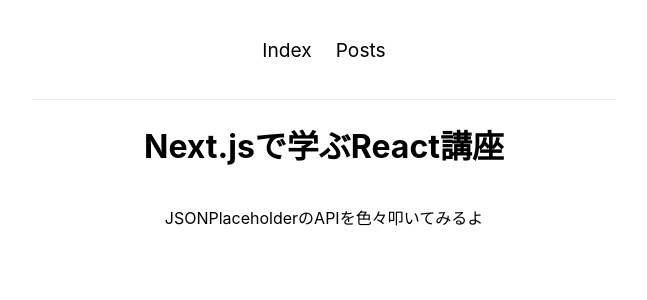
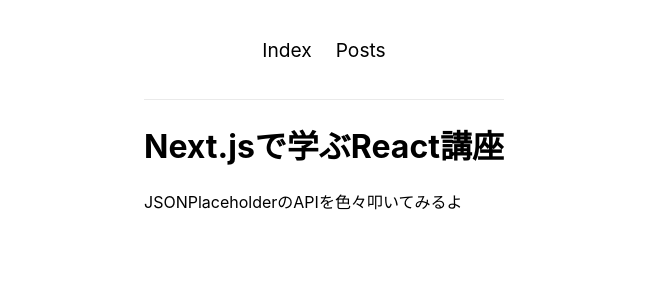
Before and after one commit to yamashin01/my-app3, a Next.js app: page / in a window 1280 px wide. Shown: the top 300 px of the page, without its empty margins (316-963 px from the left). Built offline with nearby package versions, Linux system fonts and the light colour scheme.

Commit message:
🎨 Layoutをコンポーネントを使ってまとめた

```diff
--- /dev/null
+++ b/src/components/Layout/Index.jsx
@@ -0,0 +1,9 @@
+import classes from 'src/components/Layout/Layout.module.css'
+
+export const Layout = (props) => {
+    return (
+        <div className={classes.container}>
+            {props.children}
+        </div>
+    )
+}
--- a/src/pages/_app.jsx
+++ b/src/pages/_app.jsx
@@ -1,5 +1,6 @@
 import '../styles/globals.css'
 import Head from 'next/dist/shared/lib/head'
+import { Layout } from 'src/components/Layout/Index'
 
 const MyApp = ({ Component, pageProps }) => {
   return (
@@ -7,7 +8,9 @@
       <Head>
         <link rel="icon" href="/favicon.ico" />
       </Head>
-      <Component {...pageProps} />
+      <Layout>
+        <Component {...pageProps} />
+      </Layout>
     </>
   )
 }
--- a/src/pages/index.jsx
+++ b/src/pages/index.jsx
@@ -1,11 +1,10 @@
 import Head from 'next/head'
 import { Header } from 'src/components/Header'
-import styles from 'src/styles/Home.module.css'
 
 const Index = () => {
 
   return (
-    <div className={styles.container}>
+    <div>
       <Head>
         <title>Index Page</title>
         <meta name="description" content="Generated by create next app" />
--- a/src/pages/posts/[id]/index.jsx
+++ b/src/pages/posts/[id]/index.jsx
@@ -1,11 +1,10 @@
 import { Header } from 'src/components/Header'
 import { Post } from 'src/components/Post';
-import styles from 'src/styles/Home.module.css'
 
 const PostsId = () => {
 
   return (
-    <div className={styles.container}>
+    <div>
       <Header />
       <Post />
     </div>
--- a/src/pages/posts/index.jsx
+++ b/src/pages/posts/index.jsx
@@ -1,12 +1,10 @@
 import Head from 'next/head'
 import { Header } from 'src/components/Header'
 import { Posts as PostsComponent } from 'src/components/Posts'
-import styles from 'src/styles/Home.module.css'
 
 const Posts = () => {
-
   return (
-    <div className={styles.container}>
+    <div>
       <Head>
         <title>Create Next App</title>
         <meta name="description" content="Generated by create next app" />
```
Also changed, not shown: src/components/Layout/Layout.module.css (renamed from src/styles/Home.module.css).
